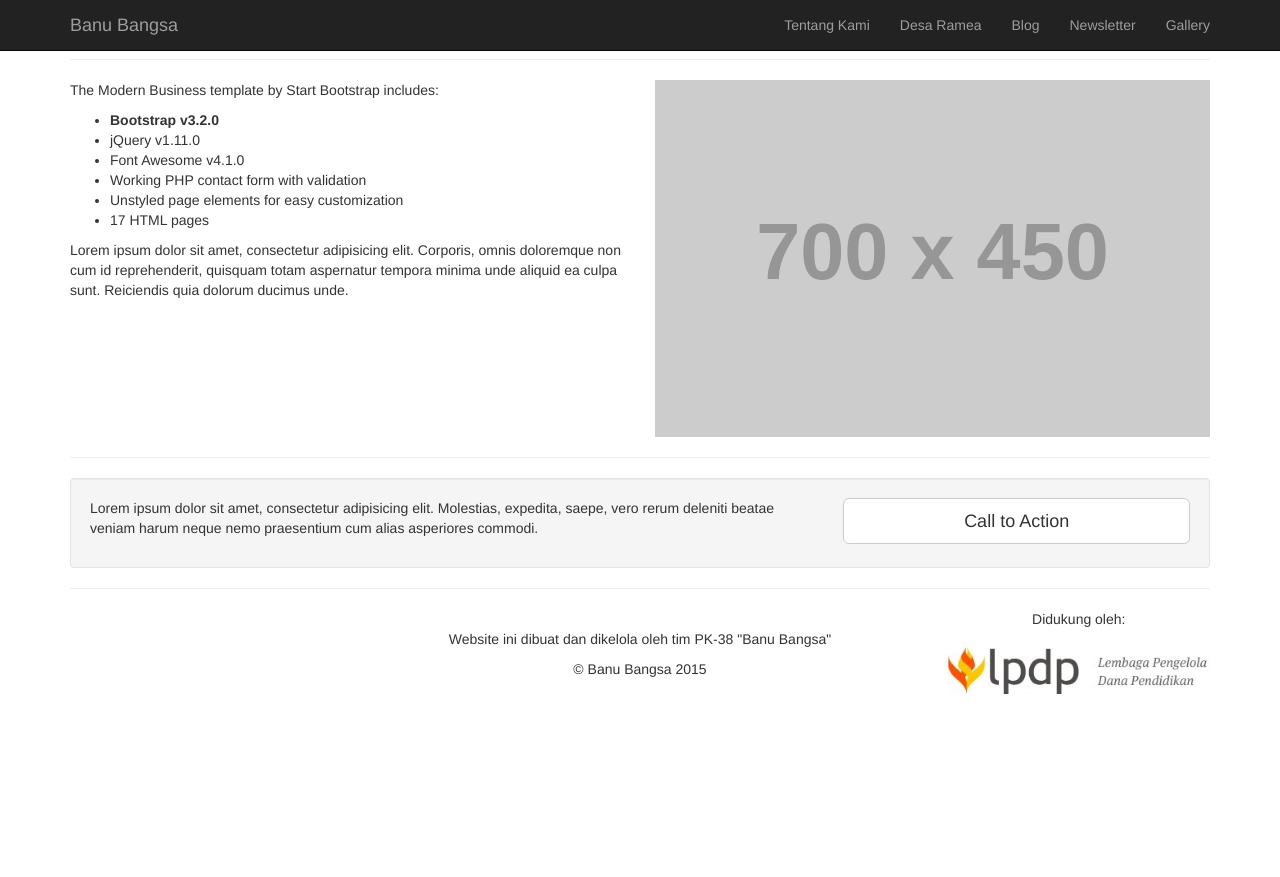
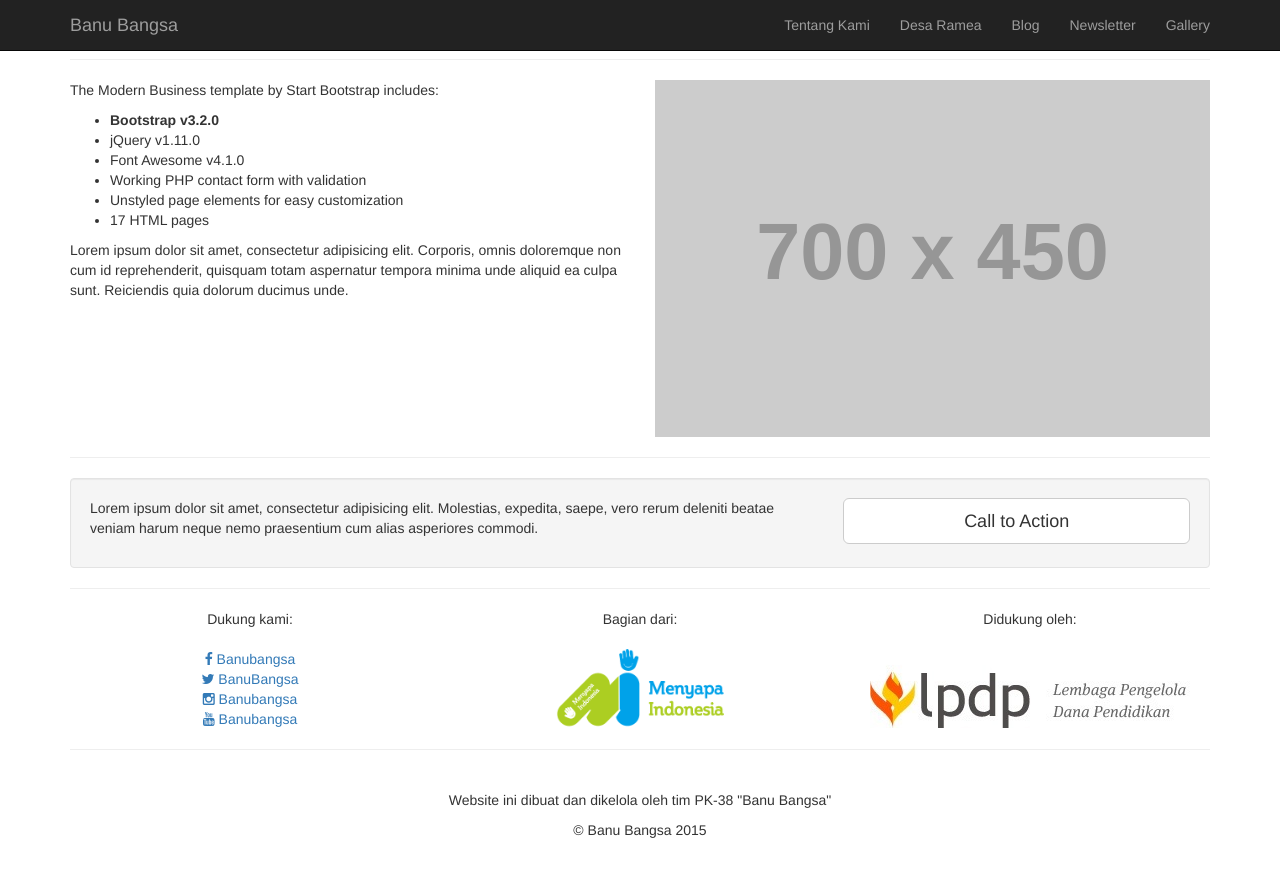
Before and after one commit to ariezncahyo/banubangsa.org, a Jekyll site: the page built from index.html, in a window 1280 px wide and 900 px high, scrolled down 1490 px. Shown: the top 877 px of the window. Built offline with Jekyll 4.4.1, drawn with Linux system fonts in a browser that asks for light colours; before the commit the page ends 2234 px from its top, so only the background shows below that.

Commit message:
Fix #4 tweak footer layout

```diff
--- a/_includes/footer.html
+++ b/_includes/footer.html
@@ -1,13 +1,27 @@
         <hr>
         <footer>
+
+          <div class="row">
+              <div class="col-lg-4 text-center">
+                Dukung kami:<br/><br/>
+                <a href="https://www.facebook.com/banubangsa"> <i class="fa fa-facebook"></i> Banubangsa </a><br/>
+                <a href="https://twitter.com/BanuBangsa"> <i class="fa fa-twitter"></i> BanuBangsa </a><br/>
+                <a href="https://instagram.com/banubangsa"> <i class="fa fa-instagram"></i> Banubangsa </a><br/>
+                <a href="https://www.youtube.com/channel/UCZkrrxE7aPWeaoDRjCD9VNA"> <i class="fa fa-youtube"></i> Banubangsa </a><br/>
+              </div>
+              <div class="col-lg-4 text-center">
+                Bagian dari:<br/> <br/><a href="http://www.menyapa-indonesia.com/"><img class="img-responsive" src="/img/logo-mi.png" alt="" /></a>
+              </div>
+              <div class="col-lg-4 text-center pull-right">
+                Didukung oleh:<br/> <br/><a href="http://www.lpdp.depkeu.go.id/"><img class="img-responsive" src="/img/lpdp.jpg" alt="" /></a>
+              </div>
+          </div>
+          <hr />
             <div class="row">
                 <div class="col-lg-6 col-lg-offset-3 text-center">
                   <br />
                     <p>Website ini dibuat dan dikelola oleh tim PK-38 "Banu Bangsa"</p>
                     <p>&copy; Banu Bangsa 2015</p>
                 </div>
-                <div class="col-lg-3 text-center pull-right">
-                  Didukung oleh: <a href="http://www.lpdp.depkeu.go.id/"><img class="img-responsive" src="/img/lpdp.jpg" alt="" /></a>
-                </div>
             </div>
         </footer>
--- a/css/custom.css
+++ b/css/custom.css
@@ -20,3 +20,9 @@
 footer {
   margin: 0 0 50px; !important;
 }
+
+
+footer img {
+  margin: 0 auto;
+  max-height: 80px;
+}
```
